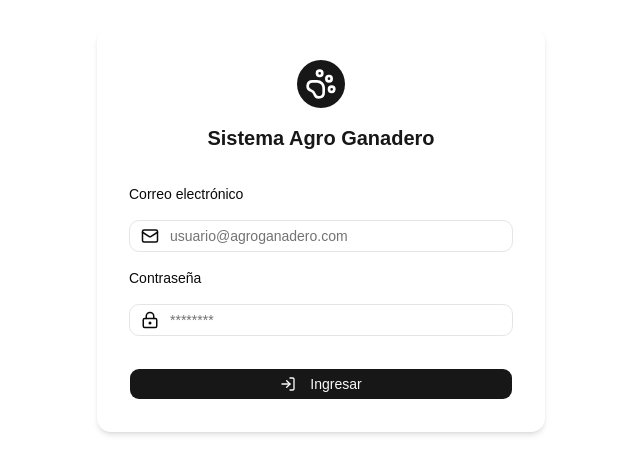
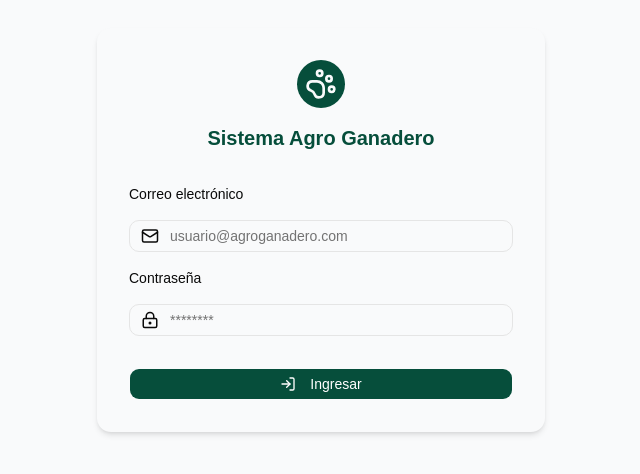
Before and after one commit to CarloQuinteros/sistema-ganadero-be-v2, a React (Vite) app in the folder Frontend/: page /login in a window 1280 px wide. Shown: the part 170-644 px from the top of the page, without its empty margins (319-959 px from the left). Built offline with nearby package versions, Linux system fonts and the light colour scheme; no server answers.

Commit message:
Fix: Added new properties to colors

```diff
--- a/Frontend/src/index.css
+++ b/Frontend/src/index.css
@@ -199,8 +199,6 @@ code {
 }
 
 :root {
-  --background: oklch(1 0 0);
-
   --foreground: oklch(0.145 0 0);
 
   --card: oklch(1 0 0);
@@ -211,9 +209,16 @@ code {
 
   --popover-foreground: oklch(0.145 0 0);
 
-  --primary: oklch(0.205 0 0);
+  --primary: #064e3b;
+  --primary-hover: #0e8d6b;
 
-  --primary-foreground: oklch(0.985 0 0);
+  --primary-foreground: #ffffff;
+
+  --background: #f9fafb;
+
+  --label-primary: #111827;
+
+  --label-secondary: #6b7280;
 
   --secondary: oklch(0.97 0 0);
 
```
